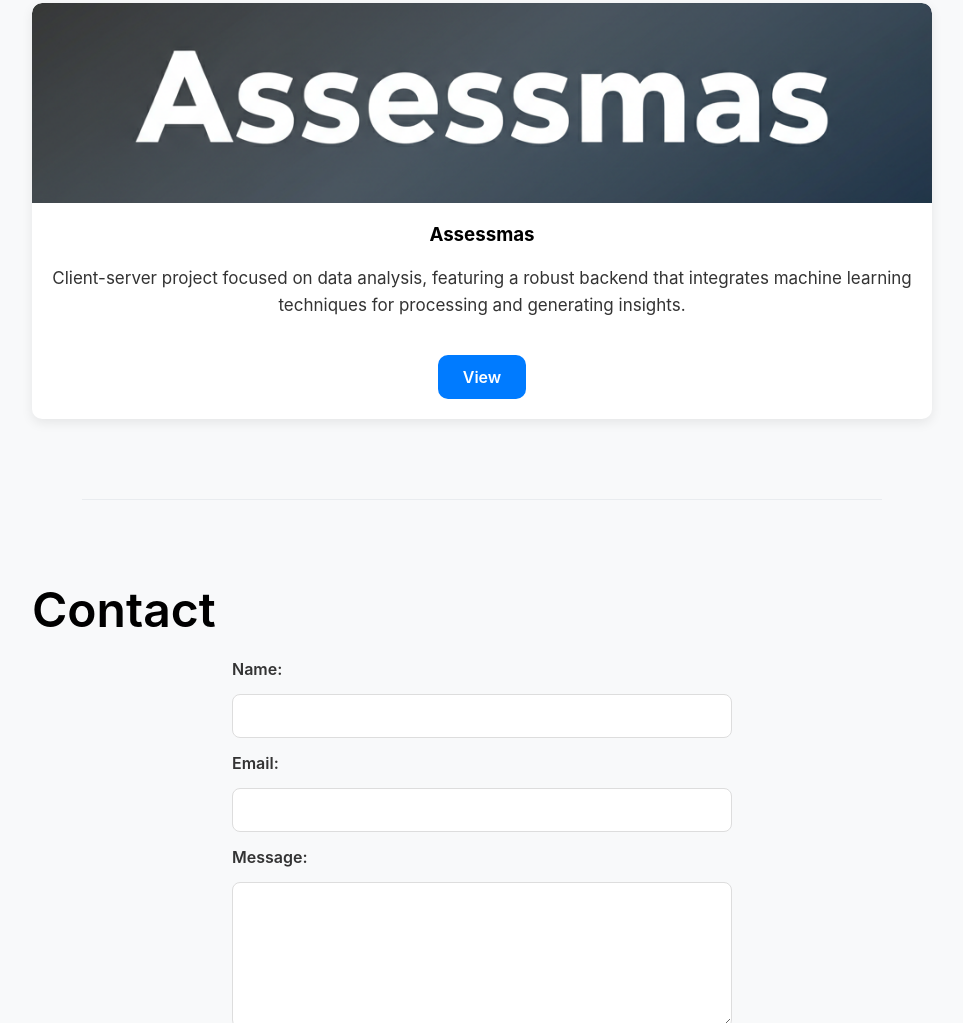
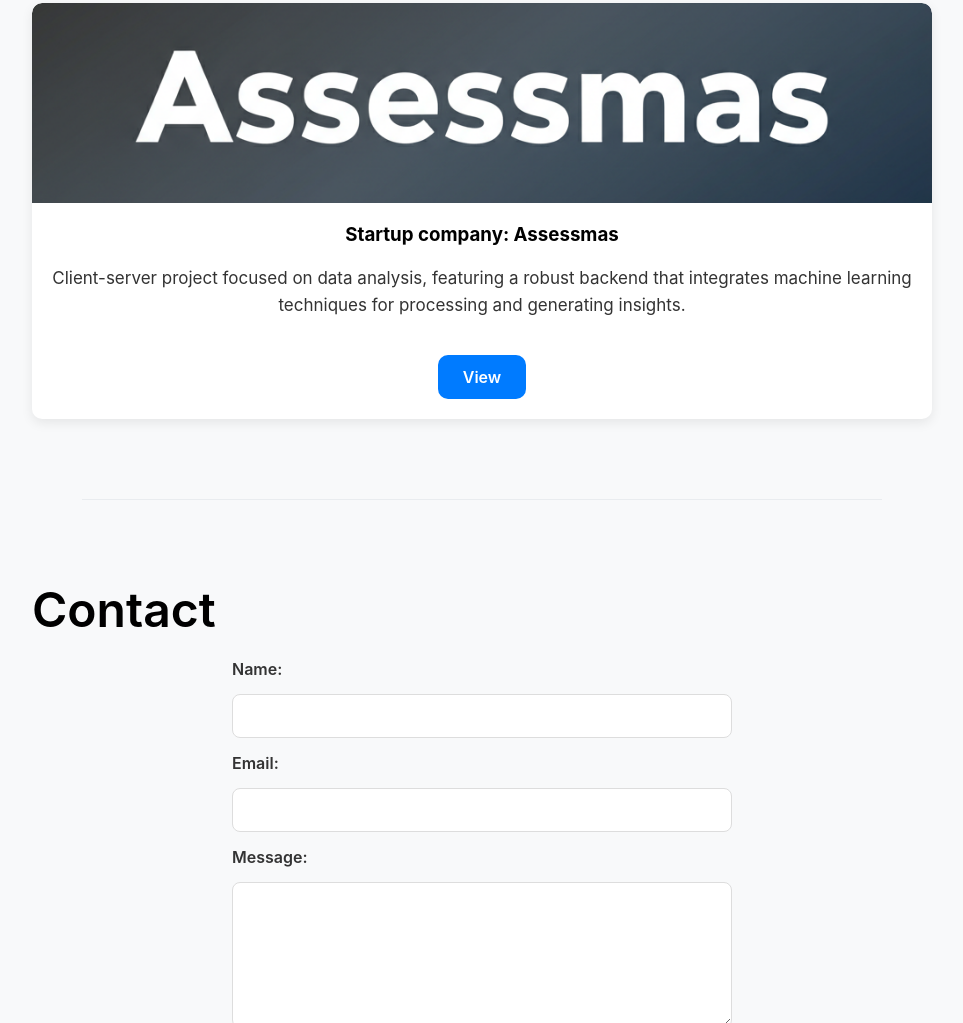
Before and after one commit to renzxavi/devs, a plain HTML site: page index.html in a window 1280 px wide. Shown: the part 869-1892 px from the top of the page, without its empty margins (158-1121 px from the left). Drawn offline with Linux system fonts and the light colour scheme.

Commit message:
corrections text

```diff
--- a/index.html
+++ b/index.html
@@ -39,7 +39,7 @@
       <div class="project-card">
         <img src="assets/assessmas.png" alt="Assessmas Project Image">
         <div class="card-content">
-          <h3>Assessmas</h3>
+          <h3>Startup company: Assessmas</h3>
           <p>Client-server project focused on data analysis, featuring a robust backend that integrates machine learning techniques for processing and generating insights.</p>
           <a href="https://assessmas.com" class="btn" target="_blank">View</a>
         </div>
```
